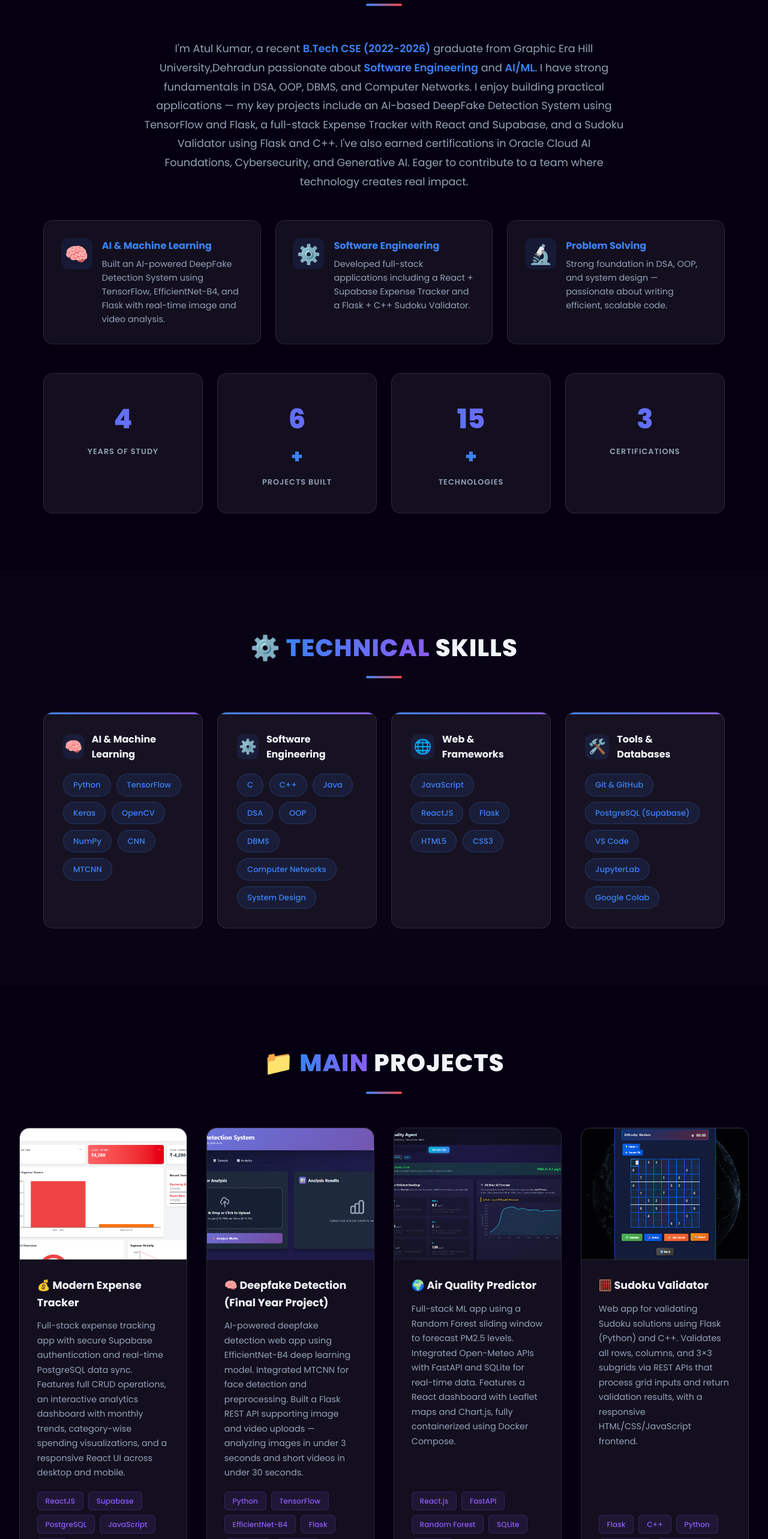
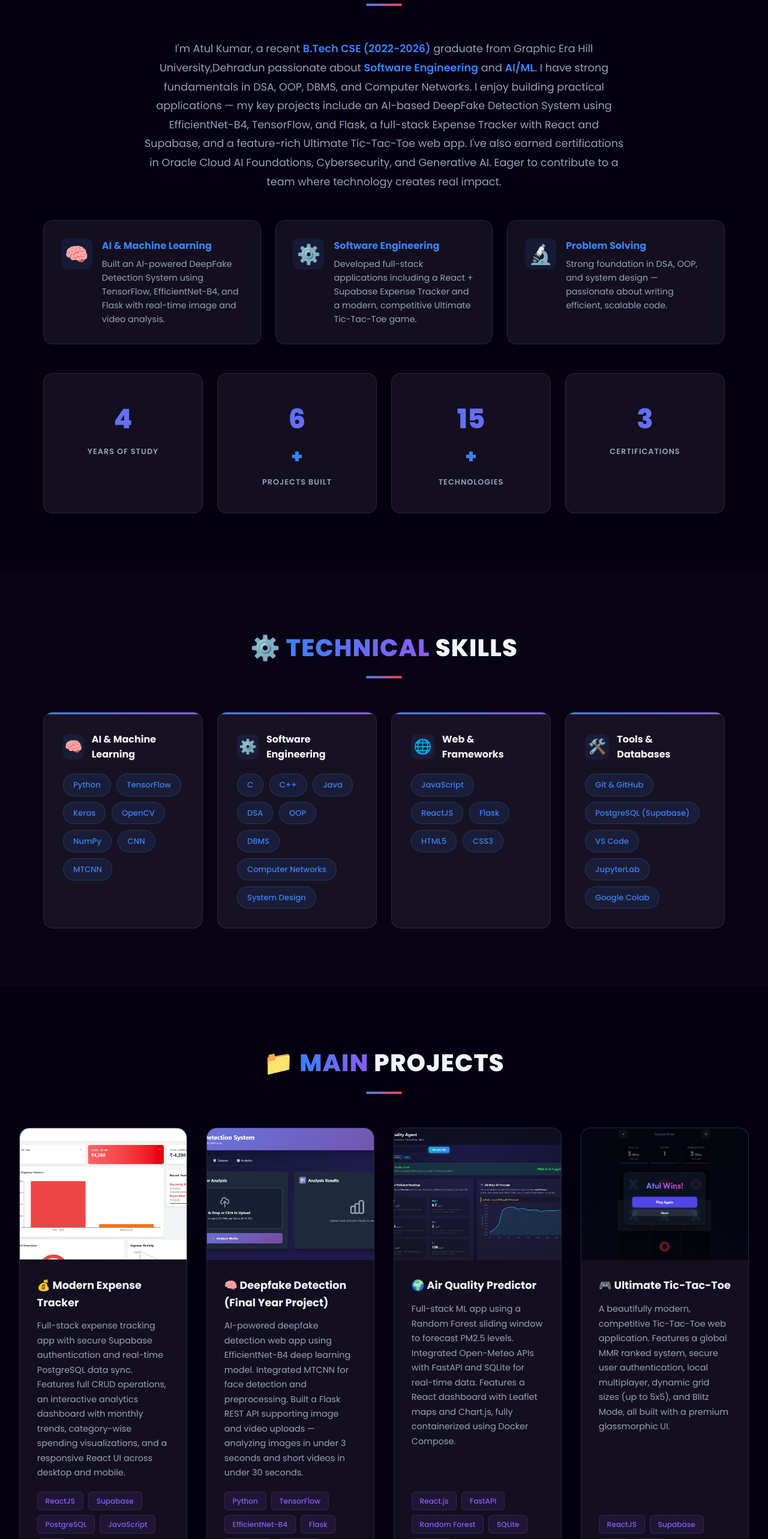
Before and after one commit to atul-kumar-30/Portfolio, a React (Vite) app: page / in a window 1280 px wide. Shown: the part 969-3535 px from the top of the page at 60% size. Built offline with nearby package versions, Linux system fonts and the light colour scheme.

Commit message:
feat: replace Sudoku project with Ultimate Tic-Tac-Toe in portfolio and timeline

```diff
--- a/src/components/About.jsx
+++ b/src/components/About.jsx
@@ -34,8 +34,8 @@ const About = () => {
           <p className="about-desc reveal">I'm Atul Kumar, a recent <strong>B.Tech CSE (2022-2026)</strong> graduate from Graphic
             Era Hill University,Dehradun passionate about <strong>Software Engineering</strong> and <strong>AI/ML</strong>. I have
             strong fundamentals in DSA, OOP, DBMS, and Computer Networks. I enjoy building practical applications — my key
-            projects include an AI-based DeepFake Detection System using TensorFlow and Flask, a full-stack Expense
-            Tracker with React and Supabase, and a Sudoku Validator using Flask and C++. I've also earned certifications
+            projects include an AI-based DeepFake Detection System using EfficientNet-B4, TensorFlow, and Flask, a full-stack Expense
+            Tracker with React and Supabase, and a feature-rich Ultimate Tic-Tac-Toe web app. I've also earned certifications
             in Oracle Cloud AI Foundations, Cybersecurity, and Generative AI. Eager to contribute to a team where
             technology creates real impact.</p>
 
@@ -52,8 +52,8 @@ const About = () => {
               <div className="highlight-icon">⚙️</div>
               <div>
                 <h4>Software Engineering</h4>
-                <p>Developed full-stack applications including a React + Supabase Expense Tracker and a Flask + C++ Sudoku
-                  Validator.</p>
+                <p>Developed full-stack applications including a React + Supabase Expense Tracker and a modern,
+                  competitive Ultimate Tic-Tac-Toe game.</p>
               </div>
             </div>
             <div className="highlight-card">
--- a/src/components/Projects.jsx
+++ b/src/components/Projects.jsx
@@ -65,7 +65,7 @@ const Projects = () => {
 
           <div className="project-card">
             <div className="project-preview project-preview--image">
-              <img src="/ui.png" alt="Air Quality Predictor Dashboard" className="project-screenshot" />
+              <img src="/air quality predictor.png" alt="Air Quality Predictor Dashboard" className="project-screenshot" />
               <div className="project-overlay">
                 <div className="project-overlay-links">
                   <a href="https://github.com/atul-kumar-30/Air-Quality-Predictor" target="_blank" rel="noreferrer" className="proj-link">
@@ -96,25 +96,29 @@ const Projects = () => {
 
           <div className="project-card">
             <div className="project-preview project-preview--image">
-              <img src="/Suduko_validator.png" alt="Sudoku Validator Dashboard" className="project-screenshot" />
+              <img src="/tic-tac-toe.png" alt="Ultimate Tic-Tac-Toe App" className="project-screenshot" />
               <div className="project-overlay">
                 <div className="project-overlay-links">
-                  <a href="https://github.com/atul-kumar-30/sudoku-solution-validator" target="_blank" rel="noreferrer" className="proj-link">
+                  <a href="https://github.com/atul-kumar-30/ultimate-tic-tac-toe-react" target="_blank" rel="noreferrer" className="proj-link">
                     <svg viewBox="0 0 24 24" fill="currentColor">
                       <path d="M12 0c-6.626 0-12 5.373-12 12 0 5.302 3.438 9.8 8.207 11.387.599.111.793-.261.793-.577v-2.234c-3.338.726-4.033-1.416-4.033-1.416-.546-1.387-1.333-1.756-1.333-1.756-1.089-.745.083-.729.083-.729 1.205.084 1.839 1.237 1.839 1.237 1.07 1.834 2.807 1.304 3.492.997.107-.775.418-1.305.762-1.604-2.665-.305-5.467-1.334-5.467-5.931 0-1.311.469-2.381 1.236-3.221-.124-.303-.535-1.524.117-3.176 0 0 1.008-.322 3.301 1.23.957-.266 1.983-.399 3.003-.404 1.02.005 2.047.138 3.006.404 2.291-1.552 3.297-1.23 3.297-1.23.653 1.653.242 2.874.118 3.176.77.84 1.235 1.911 1.235 3.221 0 4.609-2.807 5.624-5.479 5.921.43.372.823 1.102.823 2.222v3.293c0 .319.192.694.801.576 4.765-1.589 8.199-6.086 8.199-11.386 0-6.627-5.373-12-12-12z" />
                     </svg>
                     GitHub
                   </a>
+                  <a href="https://ultimate-tic-tac-toe-react.vercel.app" target="_blank" rel="noreferrer" className="proj-link">
+                    <svg viewBox="0 0 24 24" fill="currentColor">
+                      <path d="M21.88,2.16a1,1,0,0,0-1-.16l-14,5a1,1,0,0,0-.56,1.45l3.85,6.67,1.88,5.65a1,1,0,0,0,.9.68,1,1,0,0,0,.32-.05l6-2a1,1,0,0,0,.64-1.2l-2-6,4.64-8.08A1,1,0,0,0,21.88,2.16Zm-7.79,9.45a1,1,0,0,0-.41.41L11,15l-2.61-4.52L13,7.56a1,1,0,0,0-1.74-1l-4.51,2.6,3-1.07,11.23-4Z"/>
+                    </svg>
+                    View App
+                  </a>
                 </div>
               </div>
             </div>
             <div className="project-body">
-              <h3>🧮 Sudoku Validator</h3>
-              <p>Web app for validating Sudoku solutions using Flask (Python) and C++. Validates all rows, columns, and
-                3×3 subgrids via REST APIs that process grid inputs and return validation results, with a responsive
-                HTML/CSS/JavaScript frontend.</p>
+              <h3>🎮 Ultimate Tic-Tac-Toe</h3>
+              <p>A beautifully modern, competitive Tic-Tac-Toe web application. Features a global MMR ranked system, secure user authentication, local multiplayer, dynamic grid sizes (up to 5x5), and Blitz Mode, all built with a premium glassmorphic UI.</p>
               <div className="tech-tags">
-                <span>Flask</span><span>C++</span><span>Python</span><span>HTML/CSS</span><span>JavaScript</span>
+                <span>ReactJS</span><span>Supabase</span><span>Vite</span><span>CSS</span>
               </div>
             </div>
           </div>
--- a/src/components/Timeline.jsx
+++ b/src/components/Timeline.jsx
@@ -70,12 +70,11 @@ const Timeline = () => {
           </div>
 
           <div className="timeline-item">
-            <div className="timeline-icon">🧮</div>
+            <div className="timeline-icon">🎮</div>
             <div className="timeline-content">
               <span className="timeline-date">Early 2025</span>
-              <h3>Sudoku Validator Project</h3>
-              <p>Developed a high-performance <strong>Sudoku Validator</strong> using a C++ core backend and Flask API,
-                bridging system-level logic with web tech.</p>
+              <h3>Advanced Frontend Mastery</h3>
+              <p>Built <strong>Ultimate Tic-Tac-Toe</strong>, a competitive multiplayer web app showcasing advanced <strong>React</strong> state management, Supabase integration, and premium UI/UX design.</p>
             </div>
           </div>
 
```
Also changed, not shown: public/air quality predictor.png (renamed from public/ui.png), public/tic-tac-toe.png (added).
